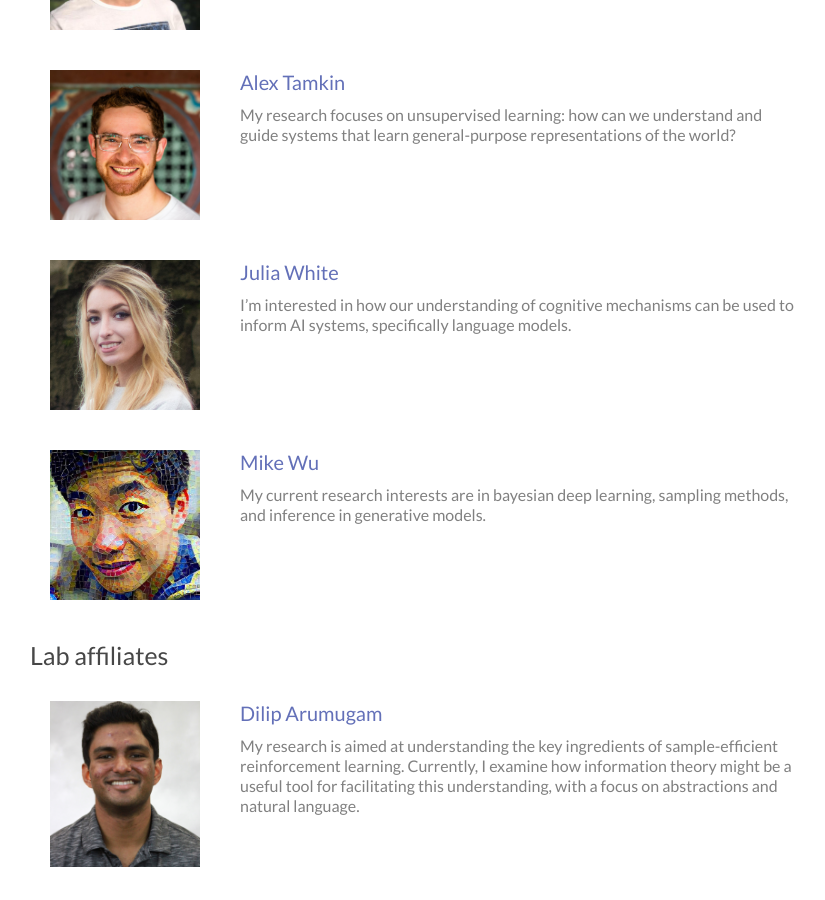
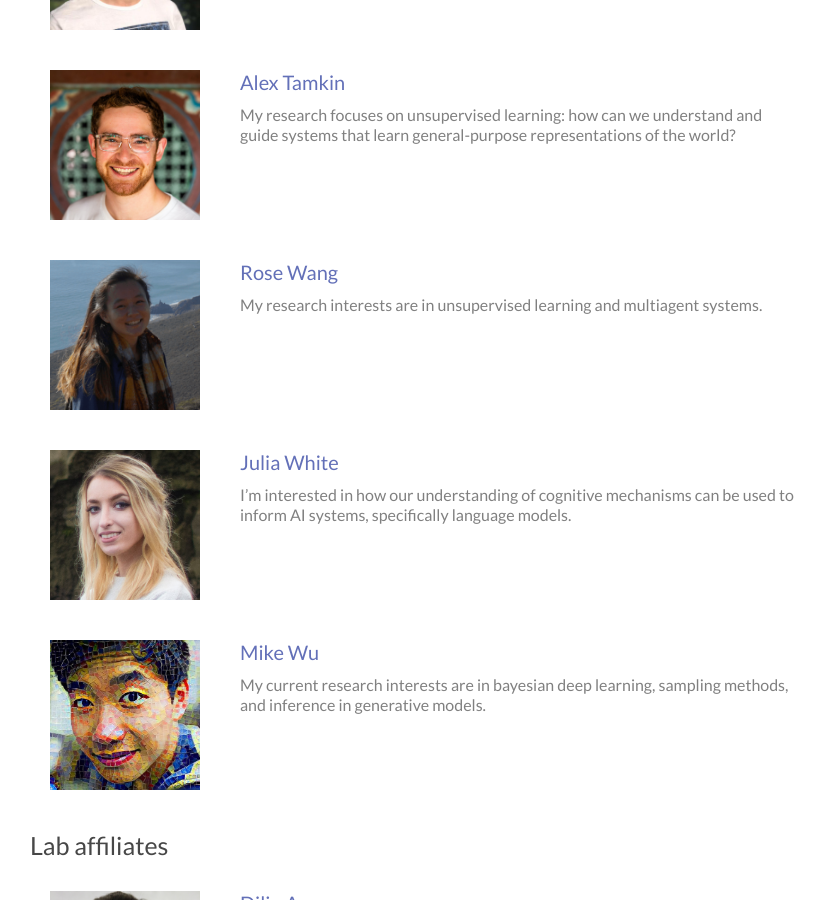
Before and after one commit to stanford-cocolab/cocolab.stanford.edu, a Jekyll site: the page built from 02-people.html, in a window 1280 px wide and 900 px high, scrolled down 1039 px. Shown: the whole window, without its empty margins (235-1060 px from the left). Built offline with Jekyll 4.4.1, drawn with Linux system fonts in a browser that asks for light colours; a script that is not in the unit is left out.

Commit message:
add rose

```diff
--- a/_data/cocolab.yml
+++ b/_data/cocolab.yml
@@ -37,6 +37,13 @@
       bio:
         - >
           My research focuses on unsupervised learning: how can we understand and guide systems that learn general-purpose representations of the world?
+
+    - name: Rose Wang
+      img: rosewang.png
+      webpage: https://cs.stanford.edu/~rewang
+      bio:
+        - >
+          My research interests are in unsupervised learning and multiagent systems.
 
     - name: Julia White
       img: juliawhite.png
```
Also changed, not shown: images/members/rosewang.png (added).
